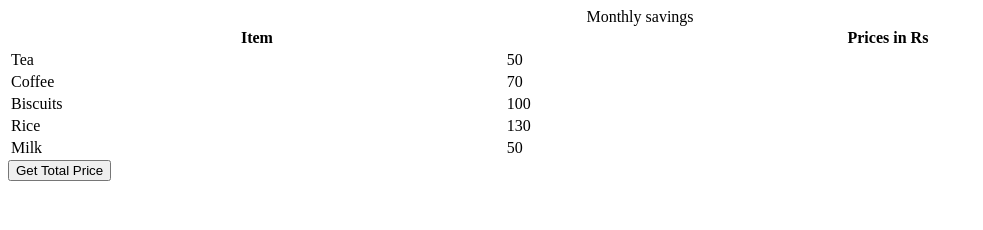
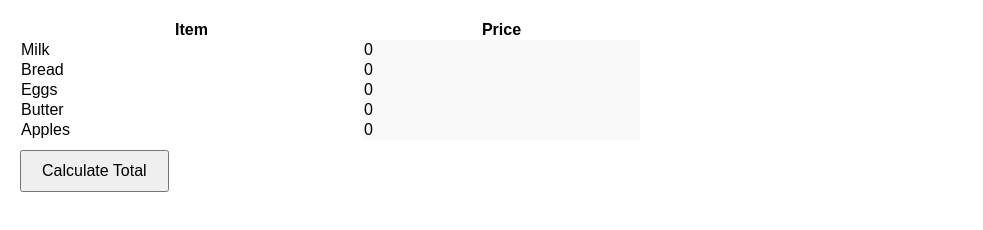
Before and after one commit to acciojob/grofers-checkout-accio-uday, a website: page main.html in a window 1280 px wide. Shown: the whole page, without its empty margins (0-983 px from the left). Drawn offline with Linux system fonts and the light colour scheme.

Commit message:
created a submission

```diff
--- a/main.html
+++ b/main.html
@@ -1,45 +1,44 @@
 <!DOCTYPE html>
-
-<html>
-
+<html lang="en">
 <head>
+	<title>Grocery List</title>
 	<link rel="stylesheet" href="styles.css">
 </head>
-
 <body>
-    <!-- the entire body must be written by student -->
-    <table style="width: 100%">
-    <caption>
-      Monthly savings
-    </caption>
+    <table>
+		<thead>
     <tr>
       <th>Item</th>
-      <th>Prices in Rs</th>
+      <th>Price</th>
+    </tr>
+		</thead>
+		<tbody id="grocery-body">
+    <tr>
+      <td class="item">Milk</td>
+      <td class="price" contenteditable="true">0</td>
     </tr>
     <tr>
-      <td class="item">Tea</td>
-      <td class="price">50</td>
+      <td class="item">Bread</td>
+      <td class="price" contenteditable="true">0</td>
     </tr>
     <tr>
-      <td class="item">Coffee</td>
-      <td class="price">70</td>
+      <td class="item">Eggs</td>
+      <td class="price" contenteditable="true">0</td>
     </tr>
     <tr>
-      <td class="item">Biscuits</td>
-      <td class="price">100</td>
+      <td class="item">Butter</td>
+      <td class="price" contenteditable="true">0</td>
     </tr>
     <tr>
-      <td class="item">Rice</td>
-      <td class="price">130</td>
+      <td class="item">Apples</td>
+      <td class="price" contenteditable="true">0</td>
     </tr>
-    <tr>
-      <td class="item">Milk</td>
-      <td class="price">50</td>
-    </tr>
+		</tbody>
   </table>
-    <script type="text/javascript" src="./script.js">
-</script>
 
+	<button onclick="calculateTotal()">Calculate Total</button>
+	<p id="ans"></p>
+
+    <script src="script.js"></script>
 </body>
-
 </html>
--- a/script.js
+++ b/script.js
@@ -1,10 +1,12 @@
-const getSumBtn = document.createElement("button");
-getSumBtn.append("Get Total Price");
-document.body.appendChild(getSumBtn);
+function calculateTotal() {
+	const pricecells = document.querySelectorAll(".price");
+	let total = 0;
 
-const getSum = () => {
-//Add your code here
+	pricecells.forEach(cell => {
+		const value = parseFloat(cell.textContent.trim());
+		if (!isNaN(value)) total += value;
+	});
 
-};
-
-getSumBtn.addEventListener("click", getSum);
+	const ansElement = document.getElementById("ans");
+	ansElement.textContent = total;
+}
--- a/styles.css
+++ b/styles.css
@@ -1,2 +1,38 @@
+body {
+	font-family: Arial, sans-serif;
+	margin: 20px;
+}
 
-/* Your CSS Code here. */
+table {
+	width: 50%;
+	border-collapse: collapse;
+	margin-bottom: 10px;
+}
+
+th, td, {
+	border: 1px solid #999;
+	padding: 10px;
+	text-align: left;
+}
+
+td.price {
+	background-color: #f9f9f9;
+	cursor: text;
+}
+
+td.price:focus {
+	background-color: #e1f5fe;
+	outline: none;
+}
+
+button {
+	padding: 10px 20px;
+	font-size: 16px;
+	cursor: pointer;
+}
+
+#ans {
+	font-size: 18px;
+	font-weight: bold;
+	margin-top: 10px;
+}
```
